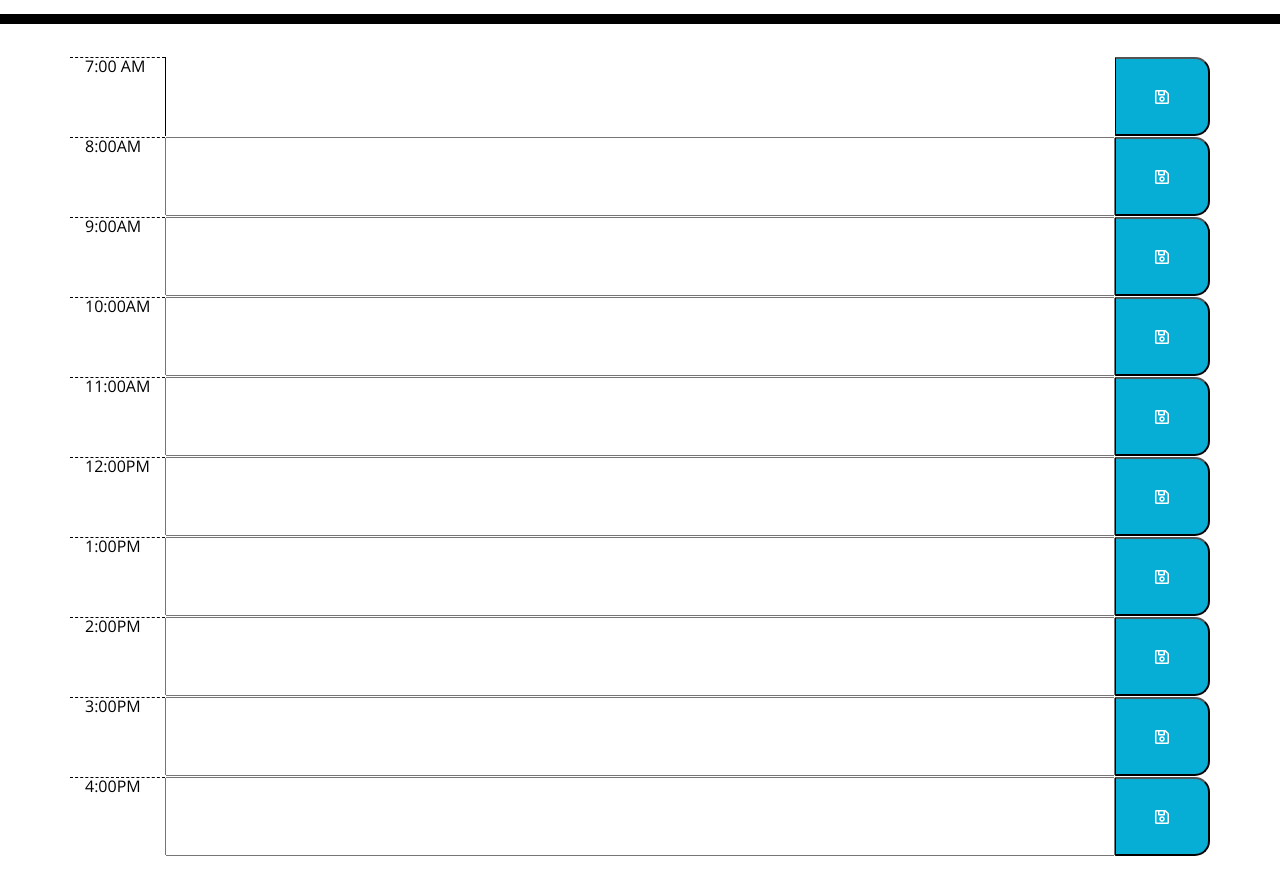
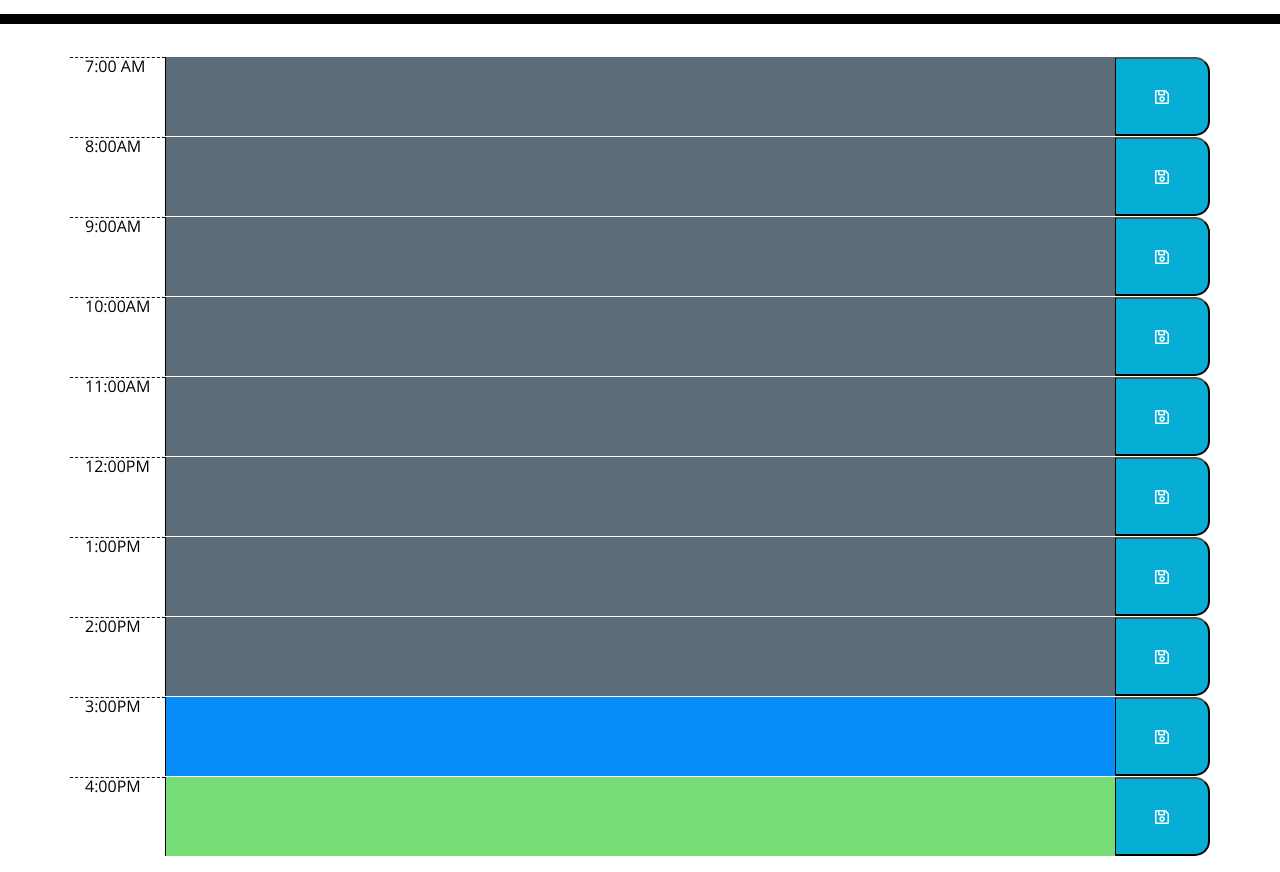
Before and after one commit to jamesosull16/dayplanner, a plain HTML site: page index.html in a window 1280 px wide. Shown: the part 280-1152 px from the top of the page. Drawn offline with nearby package versions, Linux system fonts and the light colour scheme.

Commit message:
changed input to textare in html, added click event listner and local storage to js

```diff
--- a/index.html
+++ b/index.html
@@ -46,99 +46,99 @@
           <div class="row">
             <form>
               <time class="hour hour-8 col-md-1">8:00AM</time>
-              <input
+              <textarea
                 type="text"
                 class="description textarea col-md-10"
                 data-time="8"
-              />
+              ></textarea>
               <button class="saveBtn save-btn-8 col-md-1 far fa-save"></button>
             </form>
           </div>
           <div class="row">
             <form>
               <time class="hour hour-9 col-md-1">9:00AM</time>
-              <input
+              <textarea
                 type="text"
                 class="description textarea col-md-10"
                 data-time="9"
-              />
+              ></textarea>
               <button class="saveBtn save-btn-9 col-md-1 far fa-save"></button>
             </form>
           </div>
           <div class="row">
             <form>
               <time class="hour hour-10 col-md-1">10:00AM</time>
-              <input
+              <textarea
                 type="text"
                 class="description textarea col-md-10"
                 data-time="10"
-              />
+              ></textarea>
               <button class="saveBtn save-btn-10 col-md-1 far fa-save"></button>
             </form>
           </div>
           <div class="row">
             <form>
               <time class="hour hour-11 col-md-1">11:00AM</time>
-              <input
+              <textarea
                 type="text"
                 class="description textarea col-md-10"
                 data-time="11"
-              />
+              ></textarea>
               <button class="saveBtn save-btn-11 col-md-1 far fa-save"></button>
             </form>
           </div>
           <div class="row">
             <form>
               <time class="hour hour-12 col-md-1">12:00PM</time>
-              <input
+              <textarea
                 type="text"
                 class="description textarea col-md-10"
                 data-time="12"
-              />
+              ></textarea>
               <button class="saveBtn save-btn-12 col-md-1 far fa-save"></button>
             </form>
           </div>
           <div class="row">
             <form>
               <time class="hour hour-1 col-md-1">1:00PM</time>
-              <input
+              <textarea
                 type="text"
                 class="description textarea col-md-10"
                 data-time="1"
-              />
+              ></textarea>
               <button class="saveBtn save-btn-1 col-md-1 far fa-save"></button>
             </form>
           </div>
           <div class="row">
             <form>
               <time class="hour hour-2 col-md-1">2:00PM</time>
-              <input
+              <textarea
                 type="text"
                 class="description textarea col-md-10"
                 data-time="2"
-              />
+              ></textarea>
               <button class="saveBtn save-btn-2 col-md-1 far fa-save"></button>
             </form>
           </div>
           <div class="row">
             <form>
               <time class="hour hour-3 col-md-1">3:00PM</time>
-              <input
+              <textarea
                 type="text"
                 class="description textarea col-md-10"
                 data-time="3"
-              />
+              ></textarea>
               <button class="saveBtn save-btn-3 col-md-1 far fa-save"></button>
             </form>
           </div>
           <div class="row">
             <form>
               <time class="hour hour-4 col-md-1">4:00PM</time>
-              <input
+              <textarea
                 type="text"
                 class="description textarea col-md-10"
                 data-time="4"
-              />
+              ></textarea>
               <button class="saveBtn save-btn-4 col-md-1 far fa-save"></button>
             </form>
           </div>
--- a/script.js
+++ b/script.js
@@ -1,12 +1,8 @@
-//VARIABLE DECLATION
 $(document).ready(function () {
-  var saveBtn = $(".saveBtn");
-  var description = $(".description");
-
   //FUNCTIONS
 
   //updating the current day and time
-  update = function () {
+  var update = function () {
     //using moment() to retrieve current day and time
     $("#currentDay").html(moment().format("dddd, MMM, Do YYYY, h:mm:ss a"));
   };
@@ -15,11 +11,13 @@ $(document).ready(function () {
   setInterval(update, 1000);
 
   //function for different colors dependent upon what time
-
-  var hours = date.getHours();
+  //Date object, using getHours()
+  var today = new Date(Date.now());
+  var hours = today.getHours();
   var htmlTimeBlock;
   $(".description").each(function () {
     htmlTimeBlock = parseInt($(this).attr("data-time"));
+    if (htmlTimeBlock < 7) htmlTimeBlock += 12;
     if (hours > htmlTimeBlock) {
       $(this).addClass("past");
     } else if (hours < htmlTimeBlock) {
@@ -27,8 +25,21 @@ $(document).ready(function () {
     } else {
       $(this).addClass("present");
     }
+
+    var saveData = window.localStorage.getItem(htmlTimeBlock);
+    $(this).val(saveData);
   });
 
   //..saveBtn - event listener to save to local storage once clicked
-  $(".saveBtn").on("click", function () {});
+  $(".saveBtn").on("click", function (event) {
+    event.preventDefault();
+    //.prev gets the immeadiately precceding sibling element
+    var value = $(this).prev().val();
+    //
+    var timeBlock = parseInt($(this).prev().attr("data-time"));
+    if (timeBlock < 7) timeBlock += 12;
+    console.log(timeBlock);
+    console.log(value);
+    window.localStorage.setItem(timeBlock, value);
+  });
 });
```
